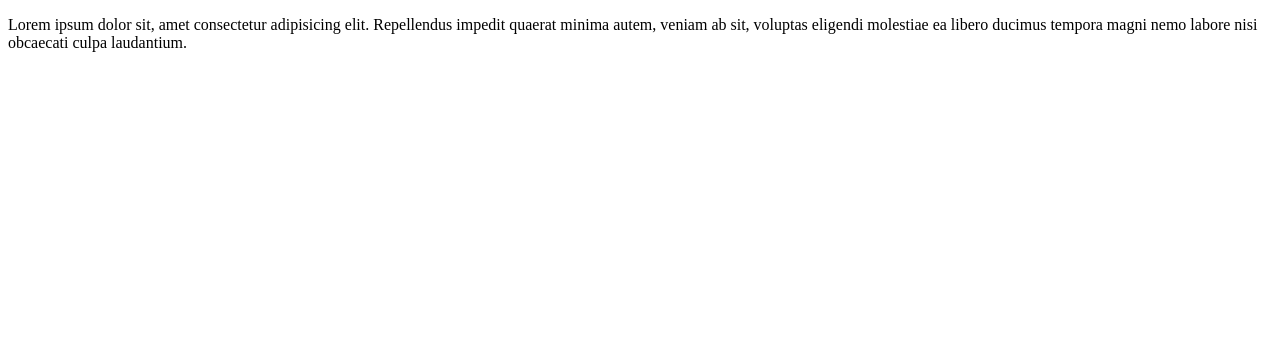
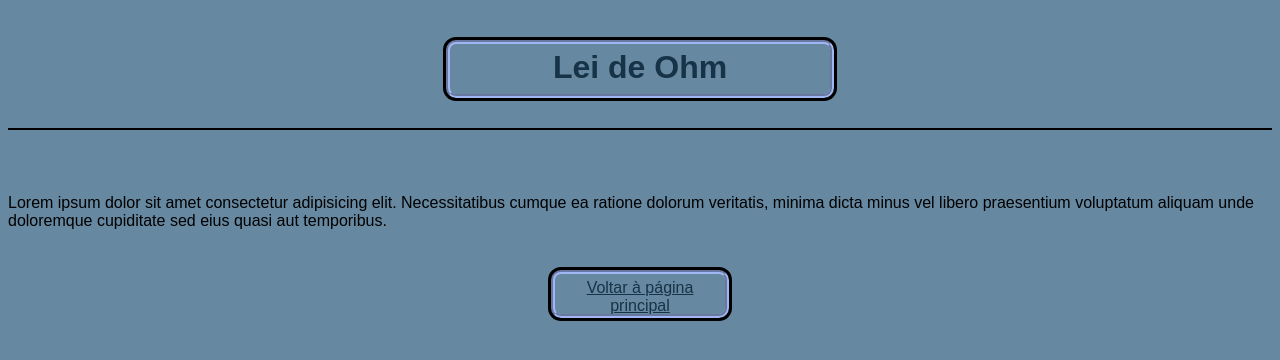
Before and after one commit to eduardo-cantos/Site-fisica-lei-de-ohm, a plain HTML site: page site-fisica/leideohm.html in a window 1280 px wide. Drawn offline with Linux system fonts and the light colour scheme.

Commit message:
a base das páginas foram feitas

```diff
--- /dev/null
+++ b/site-fisica/circuitos.css
@@ -0,0 +1,43 @@
+body{
+    font-family: Arial, Helvetica, sans-serif;
+    background-color: #6688A0;
+    h1{
+        color: #163347;
+        text-align: center;
+        border-width: 4px;
+        border-style:groove;
+        border-radius: 10px;
+        border-color: #A0B7F4;
+        outline: 0.1cm solid black;
+        height: 45px;
+        width: 450px;
+        margin: 0% auto;
+        margin-top: 40px;
+        padding-top: 5px;
+    }
+    hr{
+        margin-top: 30px; /* Espaçamento acima do <hr> */
+        margin-bottom: 30px;
+        border: none;     /* Remove o estilo padrão do navegador */
+        border-top: 2px solid black; /* Adiciona uma linha preta */
+
+    }
+    .botaovoltar{
+        display: flex;
+        color: #163347;
+        text-align: center;
+        border-width: 4px;
+        border-style:groove;
+        border-radius: 10px;
+        border-color: #A0B7F4;
+        outline: 0.1cm solid black;
+        height: 35px;
+        width: 170px;
+        margin: 0% auto;
+        margin-top: 40px;
+        padding-top: 5px;
+    }
+        .circuito:hover{
+            color: black;
+        }
+}
--- /dev/null
+++ b/site-fisica/leideohm.css
@@ -0,0 +1,57 @@
+body{
+    font-family: Arial, Helvetica, sans-serif;
+    background-color: #6688A0;
+    h1{
+        color: #163347;
+        text-align: center;
+        border-width: 4px;
+        border-style:groove;
+        border-radius: 10px;
+        border-color: #A0B7F4;
+        outline: 0.1cm solid black;
+        height: 45px;
+        width: 380px;
+        margin: 0% auto;
+        margin-top: 40px;
+        padding-top: 5px;
+    }
+    hr{
+        margin-top: 30px; /* Espaçamento acima do <hr> */
+        margin-bottom: 30px;
+        border: none;     /* Remove o estilo padrão do navegador */
+        border-top: 2px solid black; /* Adiciona uma linha preta */
+
+    }
+    .botaovoltar{
+        display: flex;
+        color: #163347;
+        text-align: center;
+        border-width: 4px;
+        border-style:groove;
+        border-radius: 10px;
+        border-color: #A0B7F4;
+        outline: 0.1cm solid black;
+        height: 35px;
+        width: 170px;
+        margin: 0% auto;
+        margin-top: 40px;
+        padding-top: 5px;
+    }
+    .leideohm:hover::after{
+        content: ' Ω ';
+        text-decoration: dashed;
+        font-weight: normal;
+        color: black;
+        text-decoration: none;
+        }
+    .leideohm:hover::before{
+        content: ' Ω ';
+        text-decoration: dashed;
+        font-weight: normal;
+        color: black;
+        text-decoration: none;
+        }
+        .leideohm:hover{
+            color: black;
+        }
+}
--- a/site-fisica/leideohm.html
+++ b/site-fisica/leideohm.html
@@ -4,9 +4,14 @@
     <meta charset="UTF-8">
     <meta name="viewport" content="width=device-width, initial-scale=1.0">
     <link rel="shortcut icon" href="midia/favicon.ico" type="image/x-icon">
+    <link rel="stylesheet" href="leideohm.css">
     <title>Lei de Ohm</title>
 </head>
 <body>
-    <p>Lorem ipsum dolor sit, amet consectetur adipisicing elit. Repellendus impedit quaerat minima autem, veniam ab sit, voluptas eligendi molestiae ea libero ducimus tempora magni nemo labore nisi obcaecati culpa laudantium.</p>
+    <h1 class="leideohm">Lei de Ohm</h1>
+    <hr>
+    <br>
+  <p>Lorem ipsum dolor sit amet consectetur adipisicing elit. Necessitatibus cumque ea ratione dolorum veritatis, minima dicta minus vel libero praesentium voluptatum aliquam unde doloremque cupiditate sed eius quasi aut temporibus.</p>
+  <a class="botaovoltar" href="index.html">Voltar à página principal</a>
 </body>
 </html>
--- /dev/null
+++ b/site-fisica/potencia.css
@@ -0,0 +1,57 @@
+body{
+    font-family: Arial, Helvetica, sans-serif;
+    background-color: #6688A0;
+    h1{
+        color: #163347;
+        text-align: center;
+        border-width: 4px;
+        border-style:groove;
+        border-radius: 10px;
+        border-color: #A0B7F4;
+        outline: 0.1cm solid black;
+        height: 45px;
+        width: 380px;
+        margin: 0% auto;
+        margin-top: 40px;
+        padding-top: 5px;
+    }
+    hr{
+        margin-top: 30px; /* Espaçamento acima do <hr> */
+        margin-bottom: 30px;
+        border: none;     /* Remove o estilo padrão do navegador */
+        border-top: 2px solid black; /* Adiciona uma linha preta */
+
+    }
+    .botaovoltar{
+        display: flex;
+        color: #163347;
+        text-align: center;
+        border-width: 4px;
+        border-style:groove;
+        border-radius: 10px;
+        border-color: #A0B7F4;
+        outline: 0.1cm solid black;
+        height: 35px;
+        width: 170px;
+        margin: 0% auto;
+        margin-top: 40px;
+        padding-top: 5px;
+    }
+    .potencia:hover::after{
+        content: ' W ';
+        text-decoration: dashed;
+        font-weight: normal;
+        color: black;
+        text-decoration: none;
+        }
+    .potencia:hover::before{
+        content: ' W ';
+        text-decoration: dashed;
+        font-weight: normal;
+        color: black;
+        text-decoration: none;
+        }
+     .potencia:hover{
+            color: black;
+        }
+}
--- /dev/null
+++ b/site-fisica/resistencia.css
@@ -0,0 +1,57 @@
+body{
+    font-family: Arial, Helvetica, sans-serif;
+    background-color: #6688A0;
+    h1{
+        color: #163347;
+        text-align: center;
+        border-width: 4px;
+        border-style:groove;
+        border-radius: 10px;
+        border-color: #A0B7F4;
+        outline: 0.1cm solid black;
+        height: 45px;
+        width: 380px;
+        margin: 0% auto;
+        margin-top: 40px;
+        padding-top: 5px;
+    }
+    hr{
+        margin-top: 30px; /* Espaçamento acima do <hr> */
+        margin-bottom: 30px;
+        border: none;     /* Remove o estilo padrão do navegador */
+        border-top: 2px solid black; /* Adiciona uma linha preta */
+
+    }
+    .botaovoltar{
+        display: flex;
+        color: #163347;
+        text-align: center;
+        border-width: 4px;
+        border-style:groove;
+        border-radius: 10px;
+        border-color: #A0B7F4;
+        outline: 0.1cm solid black;
+        height: 35px;
+        width: 170px;
+        margin: 0% auto;
+        margin-top: 40px;
+        padding-top: 5px;
+    }
+    .resistencia:hover::after{
+        content: ' Ω ';
+        text-decoration: dashed;
+        font-weight: normal;
+        color: black;
+        text-decoration: none;
+        }
+    .resistencia:hover::before{
+        content: ' Ω ';
+        text-decoration: dashed;
+        font-weight: normal;
+        color: black;
+        text-decoration: none;
+        }
+        .resistencia:hover{
+            color: black;
+        }
+}
```
Also changed, not shown: site-fisica/circuitos.html (+6 -1 lines), site-fisica/index.html (+2 -1 lines), site-fisica/potencia.html (+6 -1 lines), site-fisica/resistencia.html (+5 -0 lines).
